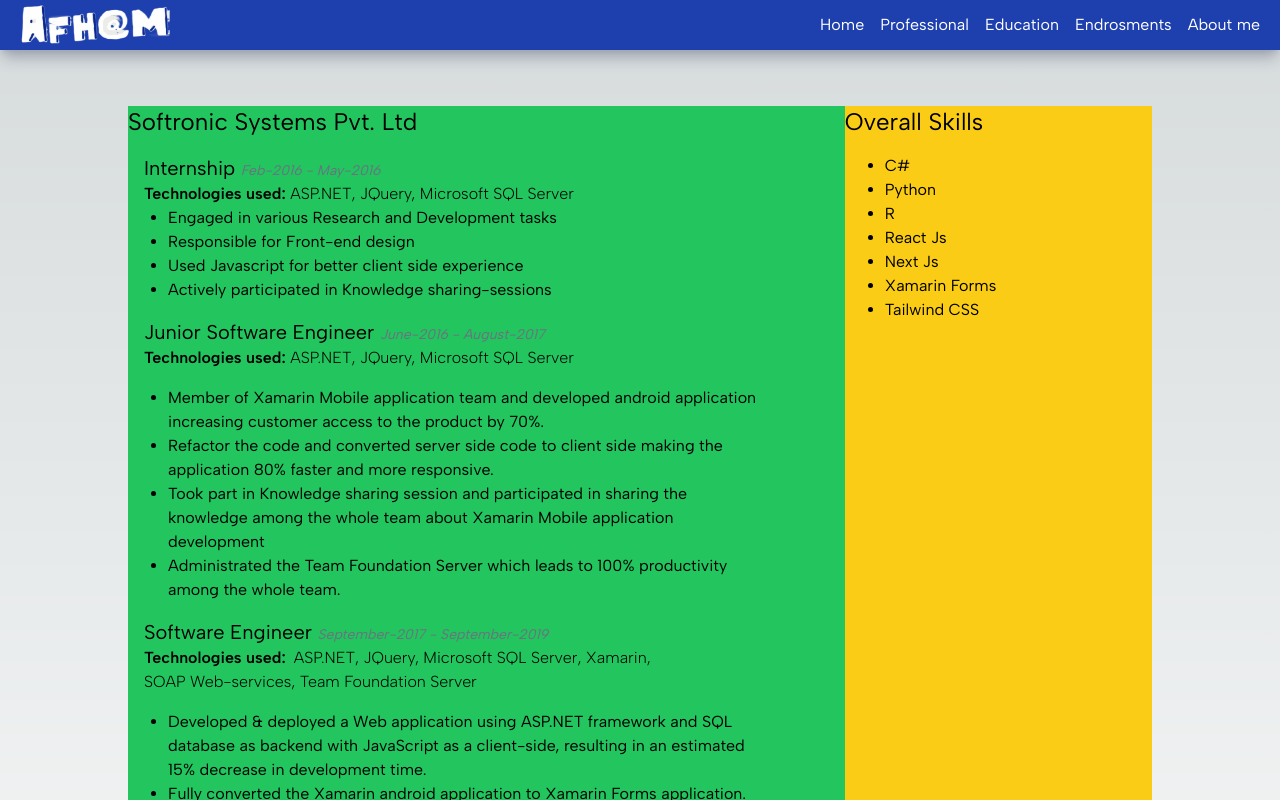
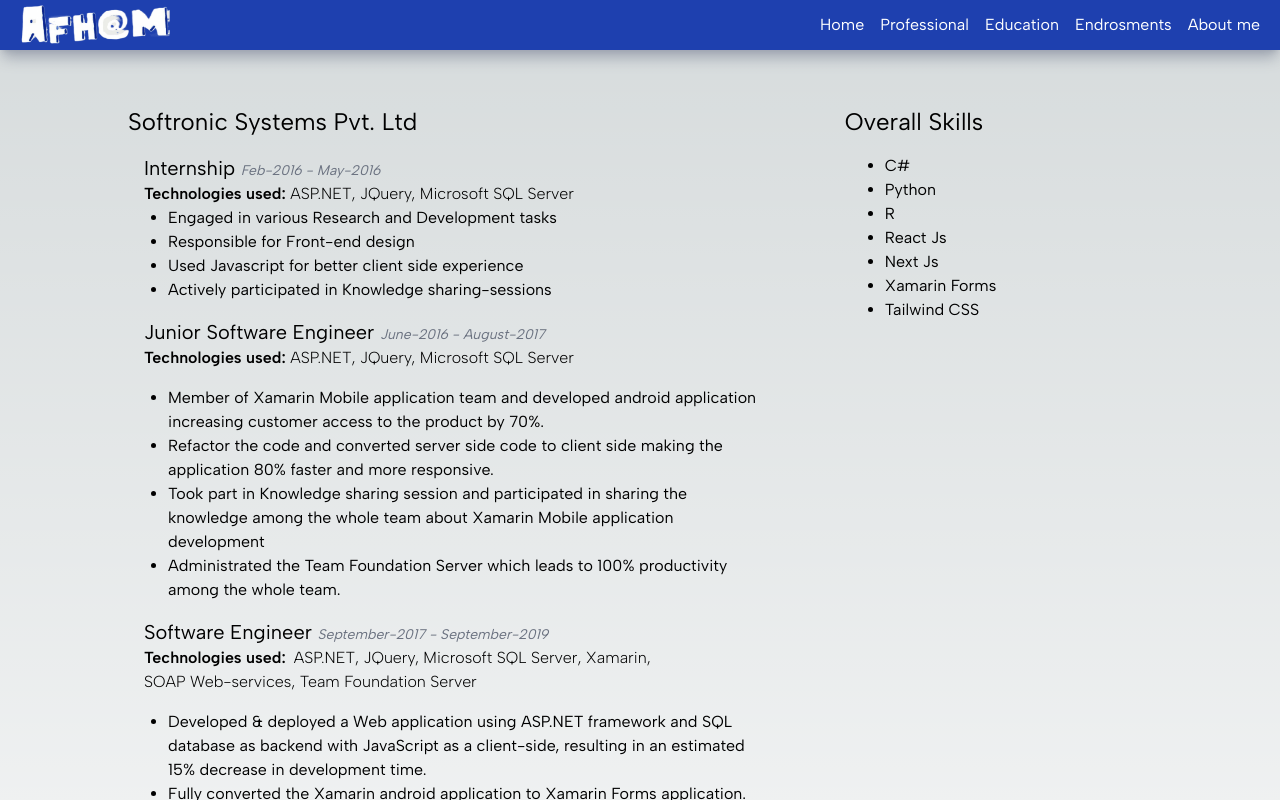
Before and after one commit to SheikhAfham-1993/myportfolio, a Next.js app: page /professional in a window 1280 px wide. Shown: the top 800 px of the page. Built offline with nearby package versions, Linux system fonts and the light colour scheme.

Commit message:
testing vercel

```diff
--- a/app/professional/page.js
+++ b/app/professional/page.js
@@ -5,7 +5,7 @@
   return (
     <DefaultLayout>
       <div className="flex flex-row w-full">
-        <div className="w-[70%] flex-1 bg-green-500">
+        <div className="w-[70%] flex-1">
           <div className="flex flex-col gap-y-4">
             <div className="text-2xl">Softronic Systems Pvt. Ltd</div>
 
@@ -138,7 +138,7 @@
             </div>
           </div>
         </div>
-        <div className="w-[30%] flex-none bg-yellow-400">
+        <div className="w-[30%] flex-none">
           <div className="flex flex-col gap-y-4">
             <span className="text-2xl">Overall Skills</span>
             <ul className="list-disc ml-10">
```
